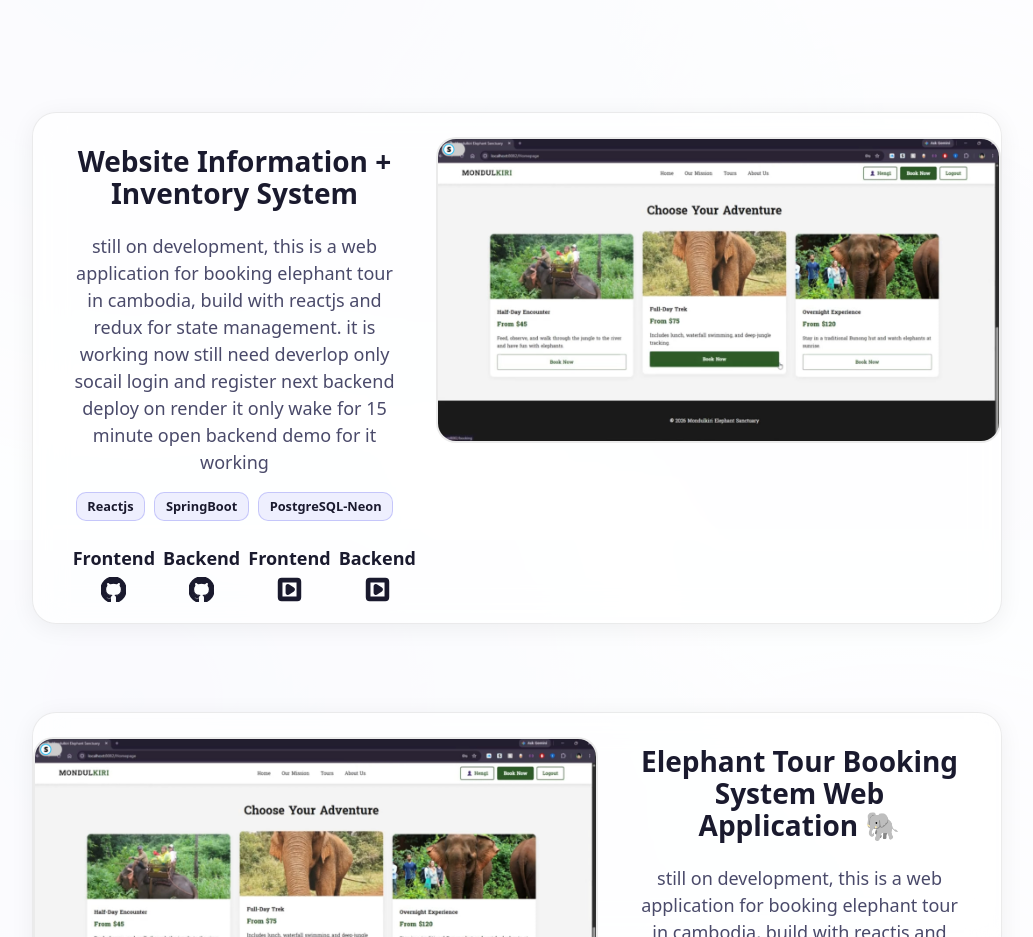
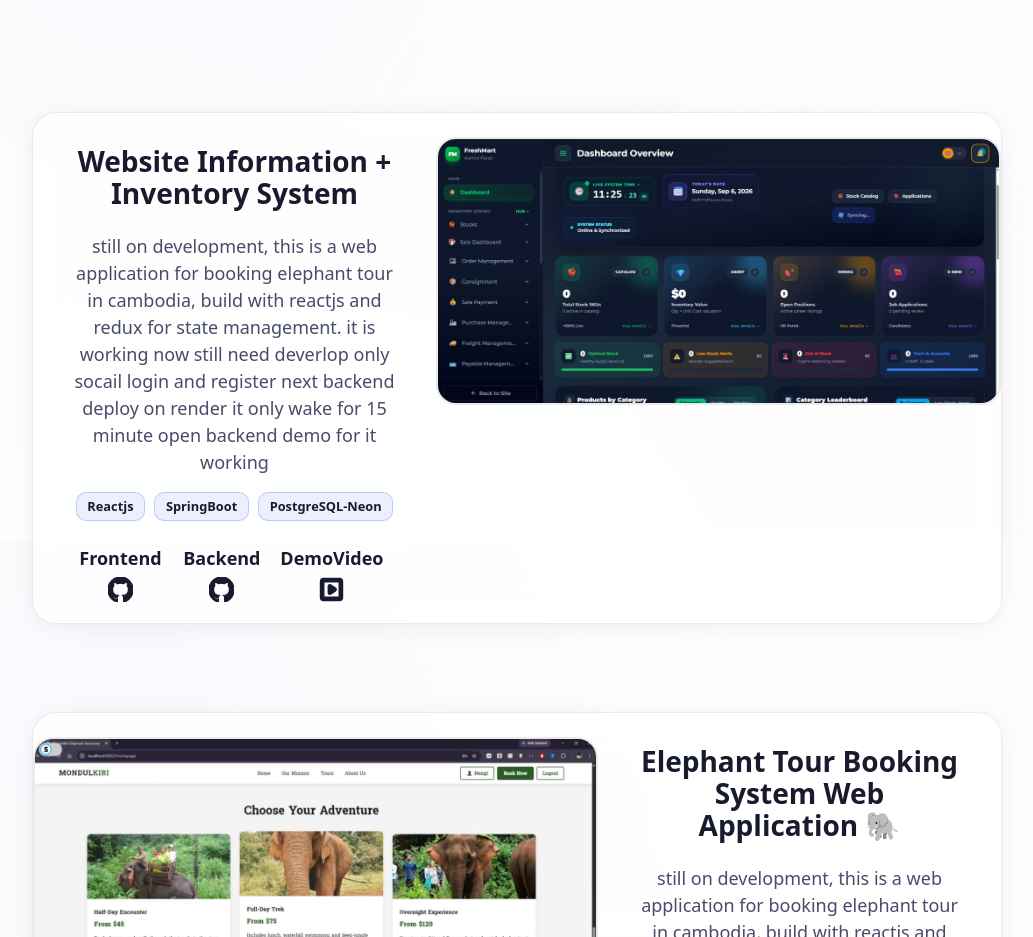
Before and after one commit to sokheng429-wq/Myportfolio, a React (Vite) app: page / in a window 1280 px wide. Shown: the part 1860-2797 px from the top of the page, without its empty margins (123-1156 px from the left). Built offline with nearby package versions, Linux system fonts and the light colour scheme.

Commit message:
update my pf and project

```diff
--- a/src/assets/data/projectInfo.js
+++ b/src/assets/data/projectInfo.js
@@ -2,12 +2,12 @@ import student from "../img/proj/student.jpg"
 import camland from "../img/proj/camland.jpg"
 import el from "../img/proj/el.jpg"
 import login from "../img/proj/loginspring.jpg"
-import car from "../img/proj/car.jpg"
 import ems from "../img/ems.jpg"
 import pink from "../img/proj/pinky.jpg"
 import homerental from "../img/proj/homerantel.jpg"
 import zando from "../img/proj/zando.jpg"
 import food from "../img/proj/food.jpg"
+import inventory from "../img/iven.jpg"
 
 const projects = [
     {
@@ -15,14 +15,13 @@ const projects = [
         navId: "1",
         title: 'Website Information + Inventory System',
         description: 'still on development, this is a web application for booking elephant tour in cambodia, build with reactjs and redux for state management. it is working now still need deverlop only socail login and register next backend deploy on render it only wake for 15 minute open backend demo for it working',
-        imgSrc: el,
+        imgSrc: inventory,
         codeLinks: [
-            { label: 'Frontend', url: 'https://github.com/sokheng429-wq/B-Frontend' },
-            { label: 'Backend', url: 'https://github.com/sokheng429-wq/B-Backend' },
+            { label: 'Frontend', url: 'https://github.com/sokheng429-wq/FreshMart-Frontend' },
+            { label: 'Backend', url: 'https://github.com/sokheng429-wq/FreshMart-Backend' },
         ],
         demoLinks: [
-            { label: 'Frontend', url: '' },
-            { label: 'Backend', url: '' },
+            { label: 'DemoVideo', url: 'https://youtu.be/7fujDGT2ScY' },
         ],
         technologies: ['Reactjs', 'SpringBoot', 'PostgreSQL-Neon']
     },
--- a/src/components/Hero/TechstackItems.jsx
+++ b/src/components/Hero/TechstackItems.jsx
@@ -8,7 +8,7 @@ import {
 } from "../SubComponents/Icons";
 
 import { FaJava, FaReact } from "react-icons/fa";
-import { SiSpringboot, SiMysql, SiMui, SiFastapi, SiFlutter, SiLaravel, SiPostgresql } from "react-icons/si";
+import { SiSpringboot, SiMysql, SiMui, SiFastapi, SiFlutter, SiPostgresql } from "react-icons/si";
 import { SiNextdotjs } from "react-icons/si";
 
 function TechstackItems() {
```
Also changed, not shown: src/assets/img/iven.jpg (added).
